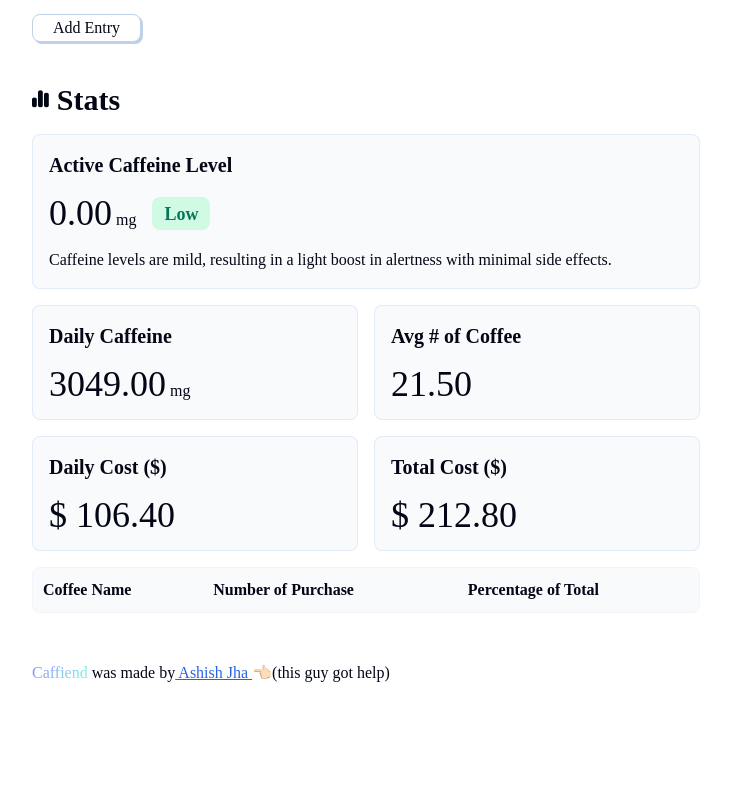
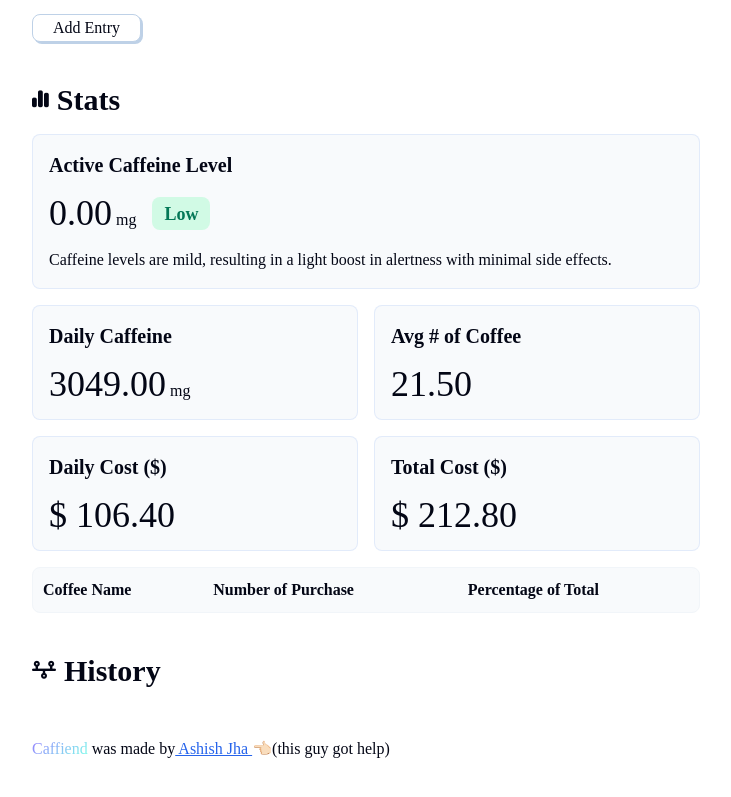
Before and after one commit to ashish2508/Coffee_tracks, a React (Vite) app: page / in a window 1280 px wide. Shown: the part 1031-1828 px from the top of the page, without its empty margins (274-1005 px from the left). Before the commit the page ends 1764 px from the top, so only its background shows below. Built offline with nearby package versions, Linux system fonts and the light colour scheme; a web font is replaced by a local one.

Commit message:
minor changes

```diff
--- a/src/components/History.jsx
+++ b/src/components/History.jsx
@@ -1,7 +1,10 @@
 export default function History() {
 return(
   <>
-
+<div className="section-header">
+  <i className="fa-solid fa-timeline" />
+  <h2>History</h2>
+</div>
   </>
 )
 }
```
